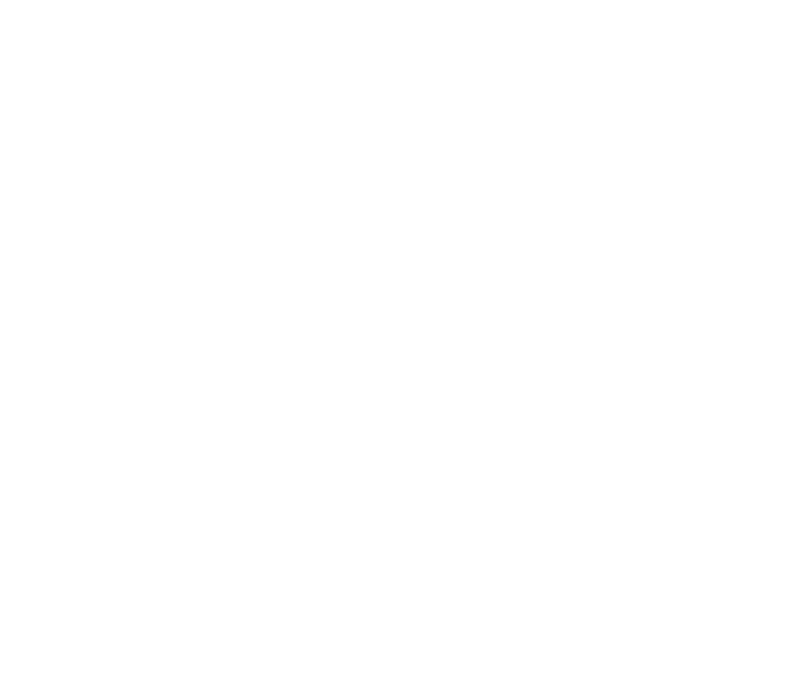
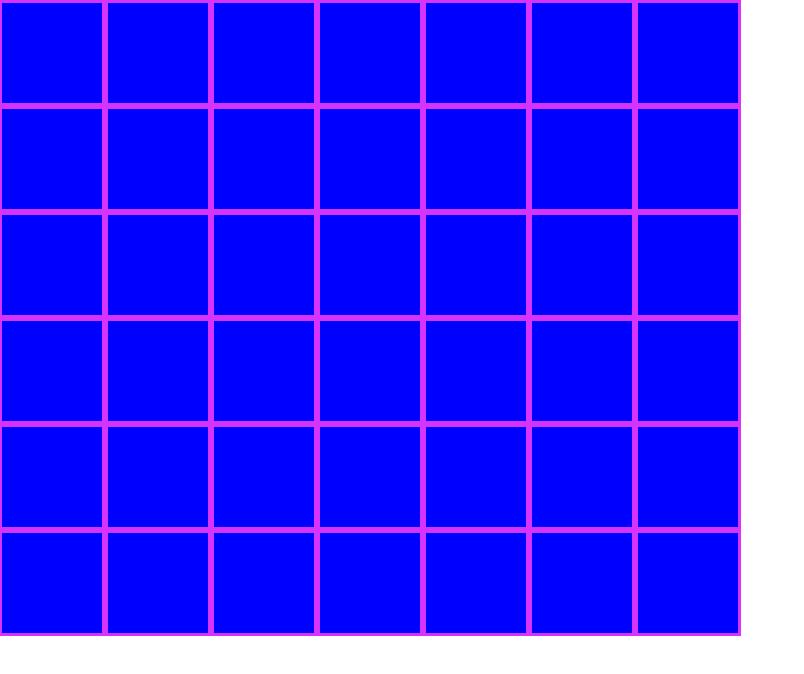
Before and after one commit to brandoncroberts/connect-4, a React (Create React App) app: page / in a window 1280 px wide. Shown: the top 674 px of the page, without its empty margins (0-804 px from the left). Built offline with nearby package versions, Linux system fonts and the light colour scheme.

Commit message:
Add Board component to app

```diff
--- a/src/App.js
+++ b/src/App.js
@@ -1,8 +1,13 @@
 import React from "react";
 import "./App.css";
+import Board from "./components/board/board.component";
 
 function App() {
-  return <div></div>;
+  return (
+    <div>
+      <Board />
+    </div>
+  );
 }
 
 export default App;
--- /dev/null
+++ b/src/components/board/board.component.jsx
@@ -0,0 +1,153 @@
+import React from "react";
+import { BoardContainer } from "./board.styles";
+
+const Board = () => {
+  return (
+    <BoardContainer class="board">
+      <div class="column">
+        <div class="slots row0">
+          <div class="hole"></div>
+        </div>
+        <div class="slots row1">
+          <div class="hole"></div>
+        </div>
+        <div class="slots row2">
+          <div class="hole"></div>
+        </div>
+        <div class="slots row3">
+          <div class="hole"></div>
+        </div>
+        <div class="slots row4">
+          <div class="hole"></div>
+        </div>
+        <div class="slots row5">
+          <div class="hole"></div>
+        </div>
+      </div>
+
+      <div class="column">
+        <div class="slots row0">
+          <div class="hole"></div>
+        </div>
+        <div class="slots row1">
+          <div class="hole"></div>
+        </div>
+        <div class="slots row2">
+          <div class="hole"></div>
+        </div>
+        <div class="slots row3">
+          <div class="hole"></div>
+        </div>
+        <div class="slots row4">
+          <div class="hole"></div>
+        </div>
+        <div class="slots row5">
+          <div class="hole"></div>
+        </div>
+      </div>
+
+      <div class="column">
+        <div class="slots row0">
+          <div class="hole"></div>
+        </div>
+        <div class="slots row1">
+          <div class="hole"></div>
+        </div>
+        <div class="slots row2">
+          <div class="hole"></div>
+        </div>
+        <div class="slots row3">
+          <div class="hole"></div>
+        </div>
+        <div class="slots row4">
+          <div class="hole"></div>
+        </div>
+        <div class="slots row5">
+          <div class="hole"></div>
+        </div>
+      </div>
+      <div class="column">
+        <div class="slots row0">
+          <div class="hole"></div>
+        </div>
+        <div class="slots row1">
+          <div class="hole"></div>
+        </div>
+        <div class="slots row2">
+          <div class="hole"></div>
+        </div>
+        <div class="slots row3">
+          <div class="hole"></div>
+        </div>
+        <div class="slots row4">
+          <div class="hole"></div>
+        </div>
+        <div class="slots row5">
+          <div class="hole"></div>
+        </div>
+      </div>
+      <div class="column">
+        <div class="slots row0">
+          <div class="hole"></div>
+        </div>
+        <div class="slots row1">
+          <div class="hole"></div>
+        </div>
+        <div class="slots row2">
+          <div class="hole"></div>
+        </div>
+        <div class="slots row3">
+          <div class="hole"></div>
+        </div>
+        <div class="slots row4">
+          <div class="hole"></div>
+        </div>
+        <div class="slots row5">
+          <div class="hole"></div>
+        </div>
+      </div>
+      <div class="column">
+        <div class="slots row0">
+          <div class="hole"></div>
+        </div>
+        <div class="slots row1">
+          <div class="hole"></div>
+        </div>
+        <div class="slots row2">
+          <div class="hole"></div>
+        </div>
+        <div class="slots row3">
+          <div class="hole"></div>
+        </div>
+        <div class="slots row4">
+          <div class="hole"></div>
+        </div>
+        <div class="slots row5">
+          <div class="hole"></div>
+        </div>
+      </div>
+      <div class="column">
+        <div class="slots row0">
+          <div class="hole"></div>
+        </div>
+        <div class="slots row1">
+          <div class="hole"></div>
+        </div>
+        <div class="slots row2">
+          <div class="hole"></div>
+        </div>
+        <div class="slots row3">
+          <div class="hole"></div>
+        </div>
+        <div class="slots row4">
+          <div class="hole"></div>
+        </div>
+        <div class="slots row5">
+          <div class="hole"></div>
+        </div>
+      </div>
+    </BoardContainer>
+  );
+};
+
+export default Board;
--- /dev/null
+++ b/src/components/board/board.styles.js
@@ -0,0 +1,9 @@
+import styled from "styled-components";
+
+export const BoardContainer = styled.div`
+  display: flex;
+  justify-content: center;
+  height: 635px;
+  width: 740px;
+  background: blue;
+`;
--- a/src/index.css
+++ b/src/index.css
@@ -1,13 +1,28 @@
 body {
   margin: 0;
-  font-family: -apple-system, BlinkMacSystemFont, 'Segoe UI', 'Roboto', 'Oxygen',
-    'Ubuntu', 'Cantarell', 'Fira Sans', 'Droid Sans', 'Helvetica Neue',
+  font-family: -apple-system, BlinkMacSystemFont, "Segoe UI", "Roboto", "Oxygen",
+    "Ubuntu", "Cantarell", "Fira Sans", "Droid Sans", "Helvetica Neue",
     sans-serif;
   -webkit-font-smoothing: antialiased;
   -moz-osx-font-smoothing: grayscale;
 }
 
+.slots {
+  border: 3px solid #d633ff;
+  height: 100px;
+  width: 100px;
+  display: flex;
+  justify-content: center;
+  align-items: center;
+}
+
+.hole {
+  height: 75px;
+  width: 75px;
+  border-radius: 50%;
+}
+
 code {
-  font-family: source-code-pro, Menlo, Monaco, Consolas, 'Courier New',
+  font-family: source-code-pro, Menlo, Monaco, Consolas, "Courier New",
     monospace;
 }
```
